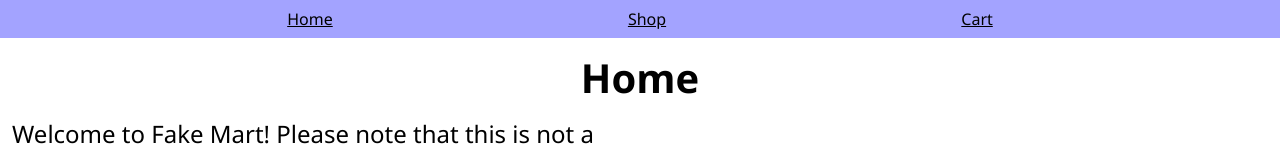
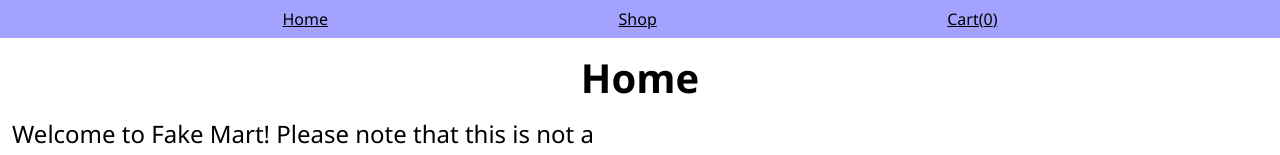
Before and after one commit to Noah-Gullo/shopping-cart, a React (Vite) app: page / in a window 1280 px wide. Shown: the top 155 px of the page. Built offline with nearby package versions, Linux system fonts and the light colour scheme.

Commit message:
feat: cart count updates

```diff
--- a/src/components/Item.jsx
+++ b/src/components/Item.jsx
@@ -38,6 +38,7 @@ export default function Item({title="Example Title", image, description, price,
                 <button onClick={incrementCount}>+</button>
             </div>
             <p>Items in Stock: {stock - count}</p>
+            <p>Price: ${price}</p>
         </div>
     );
 }
--- a/src/components/Navbar.jsx
+++ b/src/components/Navbar.jsx
@@ -1,11 +1,11 @@
 import { Link } from "react-router";
 
-function Navbar(){
+function Navbar({itemCount = 0}){
     return (
         <div id="navbar">
             <Link className="link" to="/">Home</Link>
             <Link className="link" to="/shop">Shop</Link>
-            <Link className="link" to="/cart">Cart</Link>
+            <Link className="link" to="/cart">Cart({itemCount})</Link>
         </div>
     );
 }
--- a/src/components/Router.jsx
+++ b/src/components/Router.jsx
@@ -7,24 +7,34 @@ import { createBrowserRouter, RouterProvider } from "react-router";
 
 export default function Router(){
     const [cartProducts, setCartProducts] = useState([]);
+    const [itemCount, setItemCount] = useState(0);
 
     function updateCartProducts(newCartProducts){
         setCartProducts(newCartProducts);
+        getItemCount();
+    }
+
+    function getItemCount(){
+        let count = 0;
+        for(let i = 0; i < cartProducts.length; i++){
+            count += cartProducts[i].count;
+        }
+        setItemCount(count);
     }
 
     const router = createBrowserRouter([
         {
             path: "/",
-            element: <Home />,
+            element: <Home itemCount={itemCount}/>,
             errorElement: <Error />,
         },
         {
             path:  "/shop",
-            element: <Shop savedProducts={cartProducts} updateCartProducts={updateCartProducts}/>,
+            element: <Shop itemCount={itemCount} savedProducts={cartProducts} updateCartProducts={updateCartProducts}/>,
         },
         {
             path: "/cart",
-            element: <Cart cart={cartProducts}/>,
+            element: <Cart itemCount={itemCount} cart={cartProducts}/>,
         }
     ]);
 
--- a/src/routes/Cart.jsx
+++ b/src/routes/Cart.jsx
@@ -1,13 +1,13 @@
 import Navbar from "../components/Navbar.jsx"
 import '../App.css'
 
-export default function Cart({cart = []}) {
+export default function Cart({itemCount, cart = []}) {
   return (
     <div id="cart">
-        <Navbar></Navbar>
+        <Navbar itemCount={itemCount}></Navbar>
         <h1 className="title">Cart</h1>
         {cart.map(product => (
-          <p key={product.title}>{product.count} - {product.title}</p>
+          <p key={product.title}>{product.count} - {product.title} Total Price: ${product.count * product.price}</p>
         ))}
     </div>
   )
--- a/src/routes/Home.jsx
+++ b/src/routes/Home.jsx
@@ -1,10 +1,10 @@
 import Navbar from "../components/Navbar.jsx"
 import '../App.css'
 
-export default function Home() {
+export default function Home({itemCount}) {
     return (
       <div id="home">
-          <Navbar></Navbar>
+          <Navbar itemCount={itemCount}></Navbar>
           <h1 className="title">Home</h1>
           <p id="left-description">Welcome to Fake Mart! Please note that this is not a real shopping store, it is just a project to test routers
             and testing frameworks. Feel free to click around on the different pages. There is a mock shop and a mock cart that will
--- a/src/routes/Shop.jsx
+++ b/src/routes/Shop.jsx
@@ -4,7 +4,7 @@ import '../App.css'
 import { useEffect, useState } from "react"
 import js from "@eslint/js";
 
-export default function Shop({savedProducts, updateCartProducts}) {
+export default function Shop({itemCount, savedProducts, updateCartProducts}) {
   const [products, setProducts] = useState([]);
   const [cartProducts, setCartProducts] = useState(savedProducts);
 
@@ -59,7 +59,7 @@ export default function Shop({savedProducts, updateCartProducts}) {
 
   return (
     <div id="shop">
-        <Navbar></Navbar>
+        <Navbar itemCount={itemCount}></Navbar>
         <h1 className="title">Shop</h1>
         <div id="itemContainer">
           {products.map(product => (
```
